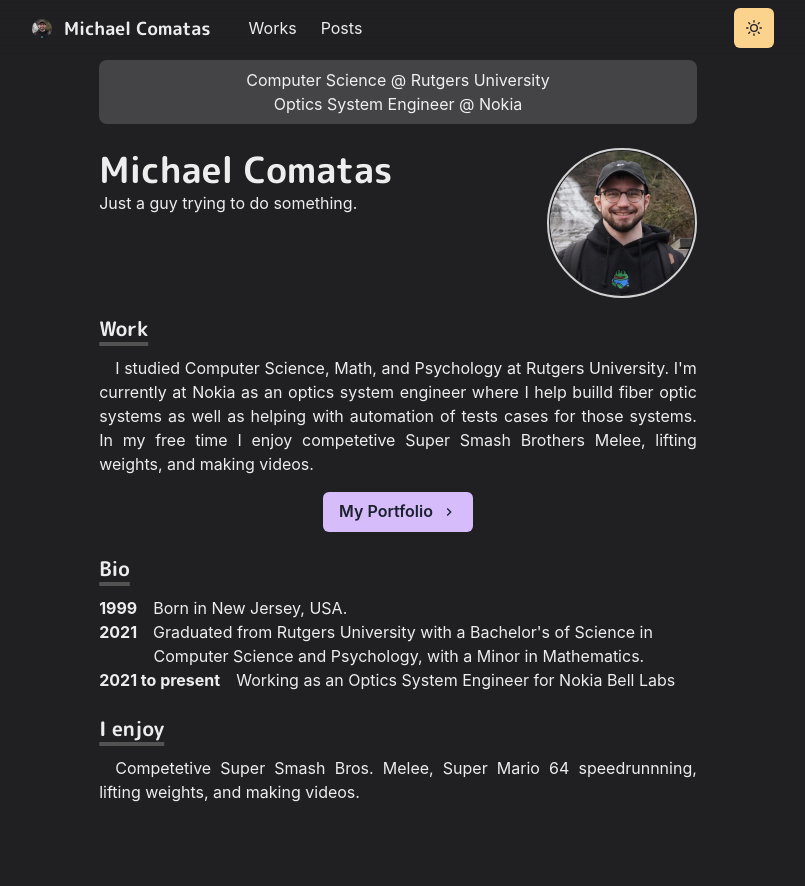
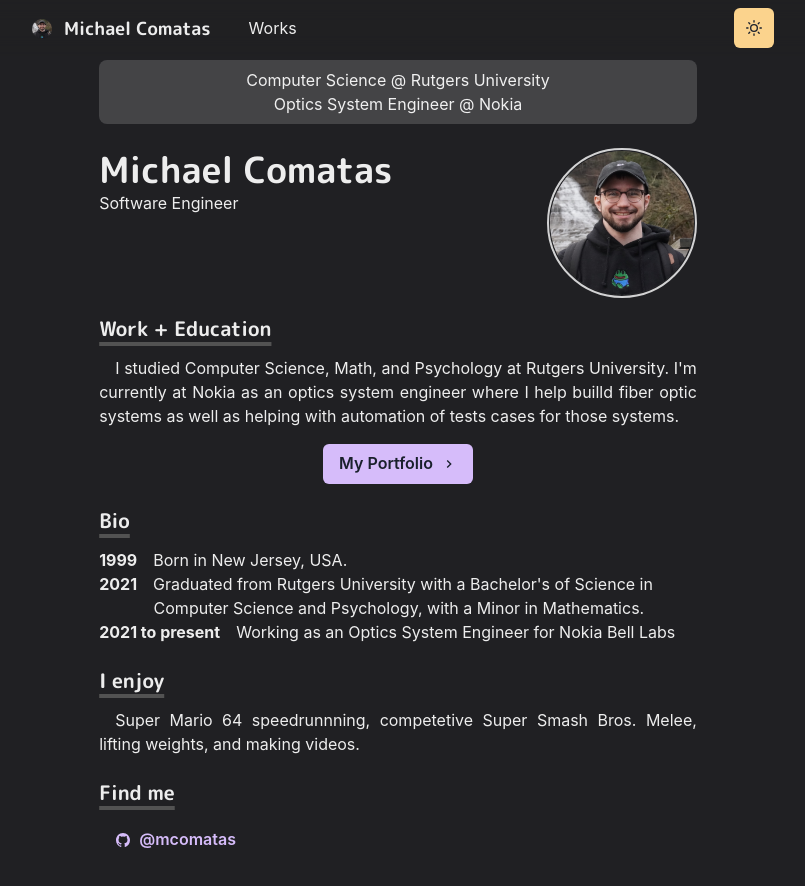
Before and after one commit to mcomatas/michaelcomatasio, a Next.js app: page / in a window 1280 px wide. Shown: the top 886 px of the page, without its empty margins (242-1047 px from the left). Before the commit the page ends 864 px from the top, so only its background shows below. Built offline with nearby package versions, Linux system fonts and the light colour scheme.

Commit message:
Added socials, changed colors, and favicon. Finished structure of site.

```diff
--- a/components/grid-item.js
+++ b/components/grid-item.js
@@ -1,6 +1,12 @@
 import NextLink from 'next/link'
 import { Image, Box, Text, LinkBox, LinkOverlay } from '@chakra-ui/react'
 import { Global } from '@emotion/react'
+import styled from '@emotion/styled'
+const WorkBox = styled.span`
+    &:hover img {
+
+    }
+`
 
 export const GridItem = ({children, href, title, thumbnail}) => (
     <Box w="100%" align="center">
@@ -15,16 +21,11 @@
 )
 
 export const WorkGridItem = ({ children, id, title, thumbnail }) => (
-    /*return (
-        <Box>
-            <Text fontSize={14}>{children}</Text>
-        </Box>
-    )*/
-    //return (
+    <WorkBox>
         <Box w="100%" align="center">
             <NextLink href={`/works/${id}`}>
                 <LinkBox cursor="pointer">
-                    <Image src={thumbnail} alt={title} className="grid-item-thumbnail" placeholder="blur" borderRadius="lg" />
+                    <Image src={thumbnail} alt={title} className="grid-item-thumbnail" placeholder="blur" style={{ borderRadius: 12 }} />
                     <LinkOverlay href={`/works/${id}`}>
                         <Text mt={2} fontSize={20}>{title}</Text>
                     </LinkOverlay>
@@ -32,7 +33,7 @@
                 </LinkBox>
             </NextLink>
         </Box>
-    //)
+    </WorkBox>
 )
 
 export const GridItemStyle = () => (
@@ -40,6 +41,47 @@
             .grid-item-thumbnail {
                 border-radius: 12px;
             }
+            .hvr-float-shadow {
+                display: inline-block;
+                vertical-align: middle;
+                -webkit-transform: perspective(1px) translateZ(0);
+                transform: perspective(1px) translateZ(0);
+                box-shadow: 0 0 1px rgba(0, 0, 0, 0);
+                position: relative;
+                -webkit-transition-duration: 0.3s;
+                transition-duration: 0.3s;
+                -webkit-transition-property: transform;
+                transition-property: transform;
+              }
+              .hvr-float-shadow:before {
+                pointer-events: none;
+                position: absolute;
+                z-index: -1;
+                content: '';
+                top: 100%;
+                left: 5%;
+                height: 10px;
+                width: 90%;
+                opacity: 0;
+                background: -webkit-radial-gradient(center, ellipse, rgba(0, 0, 0, 0.35) 0%, rgba(0, 0, 0, 0) 80%);
+                background: radial-gradient(ellipse at center, rgba(0, 0, 0, 0.35) 0%, rgba(0, 0, 0, 0) 80%);
+                /* W3C */
+                -webkit-transition-duration: 0.3s;
+                transition-duration: 0.3s;
+                -webkit-transition-property: transform, opacity;
+                transition-property: transform, opacity;
+              }
+              .hvr-float-shadow:hover, .hvr-float-shadow:focus, .hvr-float-shadow:active {
+                -webkit-transform: translateY(-5px);
+                transform: translateY(-5px);
+                /* move the element up by 5px */
+              }
+              .hvr-float-shadow:hover:before, .hvr-float-shadow:focus:before, .hvr-float-shadow:active:before {
+                opacity: 1;
+                -webkit-transform: translateY(5px);
+                transform: translateY(5px);
+                /* move the element down by 5px (it will stay in place because it's attached to the element that also moves up 5px) */
+              }
         `}
     />
 )
--- a/components/navbar.js
+++ b/components/navbar.js
@@ -65,9 +65,6 @@
                     <LinkItem href="/works" path={path}>
                         Works
                     </LinkItem>
-                    <LinkItem href="/posts" path={path}>
-                        Posts
-                    </LinkItem>
                 </Stack>
 
                 <Box flex={1} align="right">
@@ -82,9 +79,6 @@
                                 <NextLink href="/works" passHref>
                                     <MenuItem as={Link}>Works</MenuItem>
                                 </NextLink>
-                                <NextLink href="/posts" passHref>
-                                    <MenuItem as={Link}>Posts</MenuItem>
-                                </NextLink>
                             </MenuList>
                         </Menu>
                     </Box>
--- a/lib/theme.js
+++ b/lib/theme.js
@@ -25,7 +25,7 @@
     },
     Link: {
         baseStyle: props => ({
-            color: mode('#3d7aed', '#ff63c3')(props),
+            color: mode('#5e00ff', '#e5d2fb')(props),
             textUnderlineOffset: 3
         })
     }
--- a/package.json
+++ b/package.json
@@ -28,7 +28,8 @@
     "framer-motion": "^9.0.2",
     "next": "^13.1.6",
     "react": "^18.2.0",
-    "react-dom": "^18.2.0"
+    "react-dom": "^18.2.0",
+    "react-icons": "^4.7.1"
   },
   "devDependencies": {
     "eslint": "^8.34.0",
--- a/pages/_document.js
+++ b/pages/_document.js
@@ -6,7 +6,9 @@
   render() {
     return (
       <Html lang="en">
-        <Head />
+        <Head>
+          <link rel="icon" href="/meRound.png" />
+        </Head>
         <body>
           <ColorModeScript initialColorMode={theme.config.initialColorMode} />
           <Main />
--- a/pages/index.js
+++ b/pages/index.js
@@ -1,10 +1,11 @@
-import { Container, Box, Heading, useColorModeValue, Image, Button } from '@chakra-ui/react'
+import { Container, Box, Heading, useColorModeValue, Image, Button, List, ListItem, Link } from '@chakra-ui/react'
 import Layout from '../components/layouts/article'
 import Section from '../components/section'
 import Paragraph from '../components/paragraph'
 import { BioSection, BioYear } from '../components/bio'
 import NextLink from 'next/link'
 import { ChevronRightIcon } from '@chakra-ui/icons'
+import { IoLogoGithub } from 'react-icons/io5'
 //import Image from 'next/image'
 
 const Page = () => {
@@ -13,7 +14,7 @@
     return (
         <Layout>
             <Container p={1}>
-                <Box borderRadius="lg" bg={useColorModeValue('purple.100', 'whiteAlpha.300')} p={2} mb={6} align="center">
+                <Box borderRadius="lg" bg={useColorModeValue('blackAlpha.100', 'whiteAlpha.300')} p={2} mb={6} align="center">
                     Computer Science @ Rutgers University
                     <br />
                     Optics System Engineer @ Nokia
@@ -24,7 +25,7 @@
                         <Heading as="h2" variant="page-title">
                             Michael Comatas
                         </Heading>
-                        <p>Just a guy trying to do something.</p>
+                        <p>Software Engineer</p>
                     </Box>
                     <Box flexShrink={0} mt={{base: 4, md: 0}} ml={{md: 6}} align="center">
                     <Image borderColor="whiteAlpha.800" borderWidth={2} borderStyle="solid" maxWidth="150px" display="inline-block" borderRadius="full" src="/meRound.png" alt="Profile Image" />
@@ -33,13 +34,12 @@
 
                 <Section delay={0.1}>
                     <Heading as="h3" variant="section-title">
-                        Work
+                        Work + Education
                     </Heading>
                     <Paragraph>
                         I studied Computer Science, Math, and Psychology at Rutgers University. I'm currently at Nokia
                         as an optics system engineer where I help builld fiber optic systems as well as helping with
-                        automation of tests cases for those systems. In my free time I enjoy competetive Super Smash Brothers Melee,
-                        lifting weights, and making videos.
+                        automation of tests cases for those systems.
                     </Paragraph>
                     <Box align="center" my={4}>
                         <NextLink href="/works">
@@ -71,8 +71,20 @@
                         I enjoy
                     </Heading>
                     <Paragraph>
-                        Competetive Super Smash Bros. Melee, Super Mario 64 speedrunnning, lifting weights, and making videos.
+                        Super Mario 64 speedrunnning, competetive Super Smash Bros. Melee, lifting weights, and making videos.
                     </Paragraph>
+                </Section>
+                <Section delay={0.4}>
+                    <Heading as="h3" variant="section-title">
+                        Find me
+                    </Heading>
+                    <List>
+                        <ListItem>
+                            <Link href="https://github.com/mcomatas" target="_blank">
+                                <Button variant="ghost" colorScheme="purple" leftIcon={<IoLogoGithub />}>@mcomatas</Button>
+                            </Link>
+                        </ListItem>
+                    </List>
                 </Section>
             </Container>
         </Layout>
--- a/pages/works.js
+++ b/pages/works.js
@@ -1,6 +1,8 @@
 import { Container, Box, Heading, SimpleGrid, useColorModeValue, Divider } from '@chakra-ui/react'
 import Section from '../components/section'
 import { WorkGridItem } from '../components/grid-item'
+import thumbSlippi from '../public/slippi.png'
+import thumbDiscord from '../public/discord.png'
 
 const Works = () => {
     return (
@@ -16,8 +18,8 @@
                     </WorkGridItem>
                 </Section>
                 <Section>
-                    <WorkGridItem id="toadbot" title="Toad Bot" thumbnail={'/discord.png'}>
-                        A discord bot to provide functionality in a server with my friends and I.
+                    <WorkGridItem id="homepage" title="Homepage" thumbnail={'/discord.png'}>
+                        A homepage to serve as a digital resume for myself.
                     </WorkGridItem>
                 </Section>
             </SimpleGrid>
```
Also changed, not shown: 1 other file (tests, documents, lock files or other folders).
